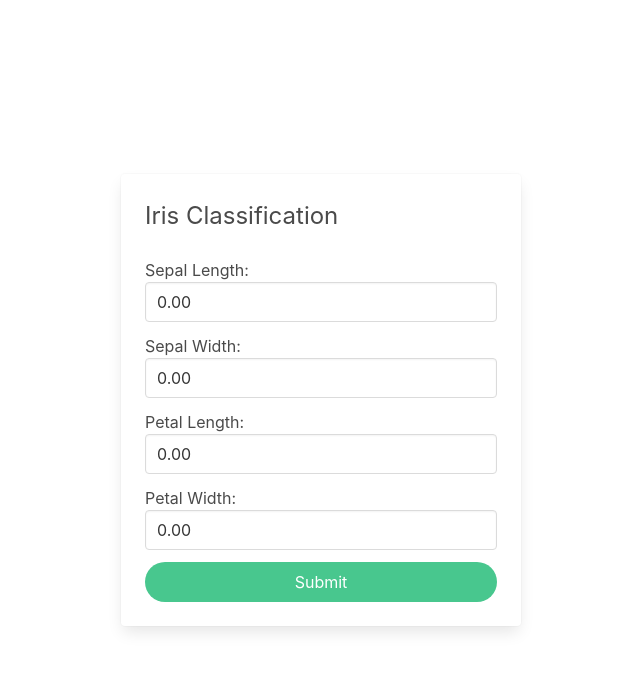
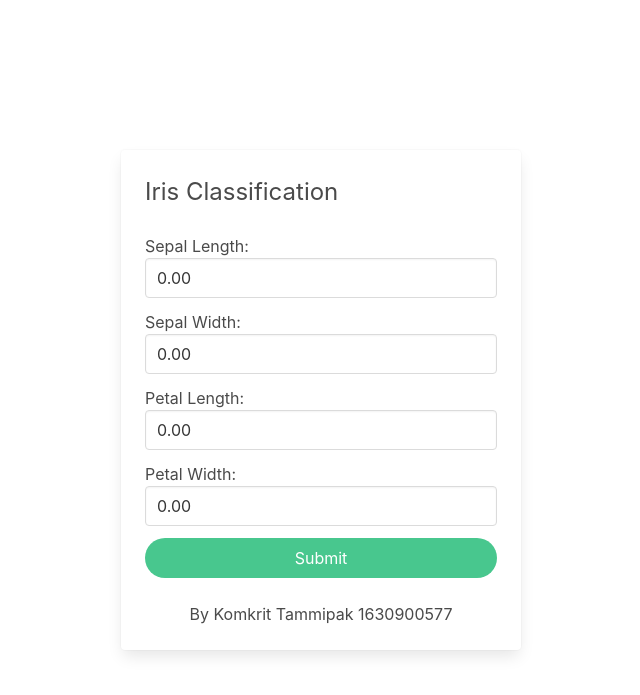
Before and after one commit to Komkrit99/ML-on-Web, a Flask app: page /home in a window 1280 px wide. Shown: the top 695 px of the page, without its empty margins (319-959 px from the left). Run offline with Flask 2, Linux system fonts and the light colour scheme; parts of the project's set-up code (start-up, migrations or seed data) failed here and were passed over.

Commit message:
Add files via upload

```diff
--- a/templates/home.html
+++ b/templates/home.html
@@ -67,6 +67,8 @@
                     <button class="button is-fullwidth is-rounded is-success">Submit</button>
                 </div>
                 </div>
+                <div class="is-size-6 has-text-centered">By Komkrit Tammipak 1630900577</div>
+
             </div>
         </form>
     </div>
```
